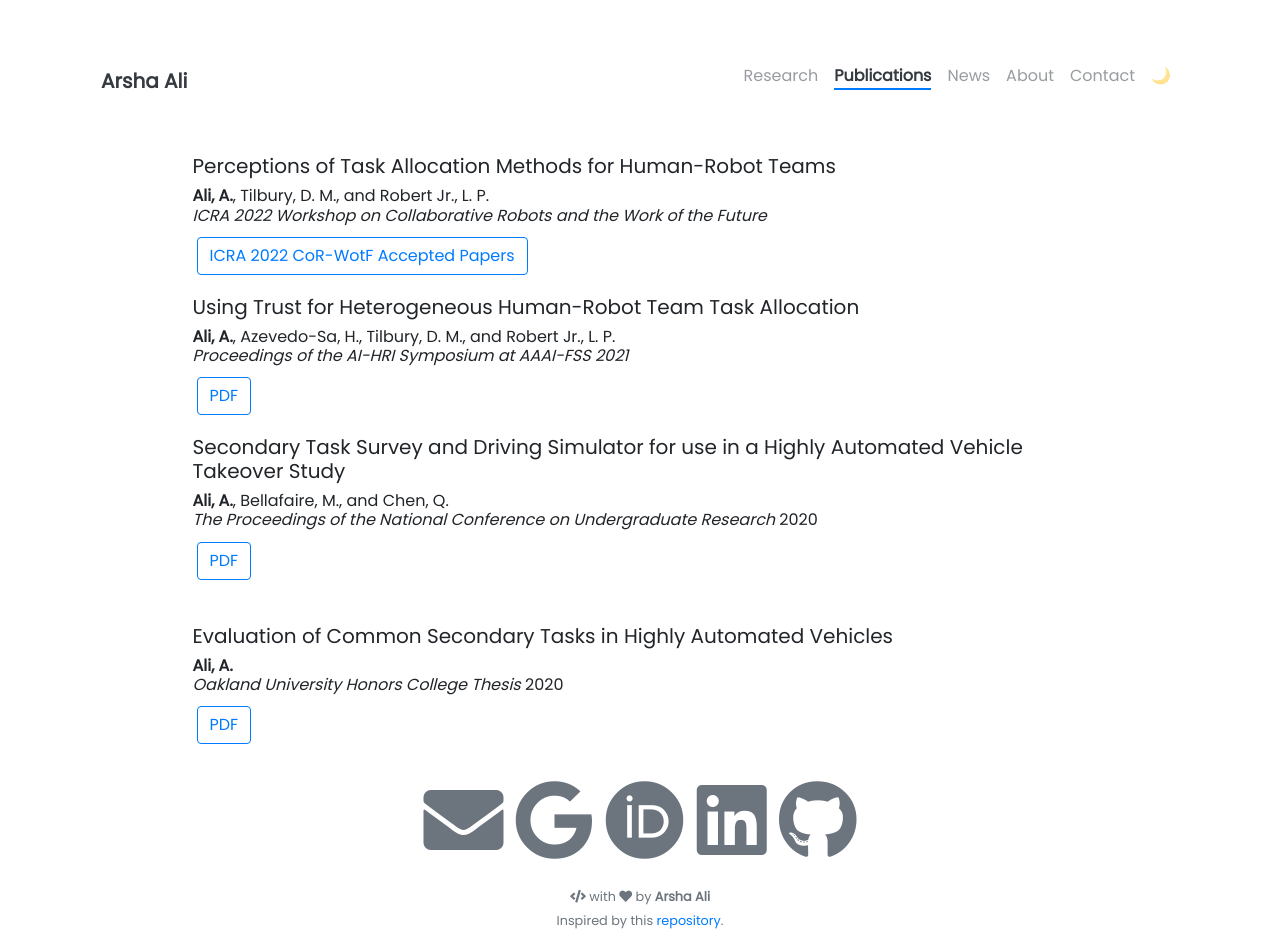
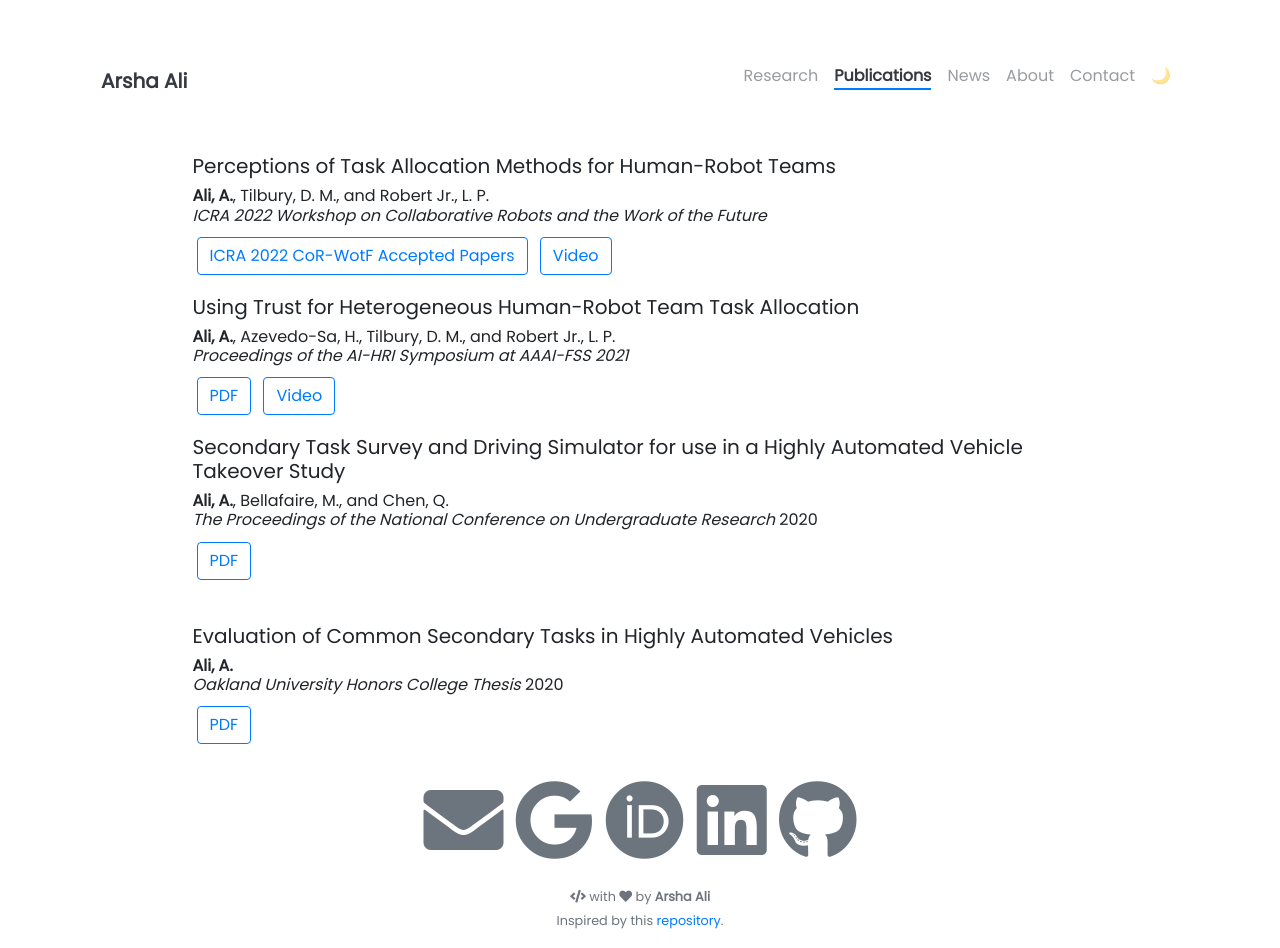
Before and after one commit to arshaali/arshaali.github.io, a Jekyll site: the page built from pages/publications.html, in a window 1280 px wide and 948 px high. Built offline with Jekyll 4.4.1, drawn with Linux system fonts in a browser that asks for light colours; nearby versions of some CDN libraries.

Commit message:
Update publications.html

```diff
--- a/pages/publications.html
+++ b/pages/publications.html
@@ -37,6 +37,7 @@ a:hover, a:active {
 </h6>
 <p>
   {% include elements/button.html link="https://sites.google.com/view/icra22ws-cor-wotf/accepted-papers" text="ICRA 2022 CoR-WotF Accepted Papers" %}
+  {% include elements/button.html link="https://youtu.be/pIBx7c9wJBA" text="Video" %}
 </p>
 
 <h5>
@@ -48,6 +49,7 @@ a:hover, a:active {
 </h6>
 <p>
   {% include elements/button.html link="https://dx.doi.org/10.7302/3321" text="PDF" %}
+  {% include elements/button.html link="https://youtu.be/vf0mVXBUBMU" text="Video" %}
 </p>
 
 <h5>
```
